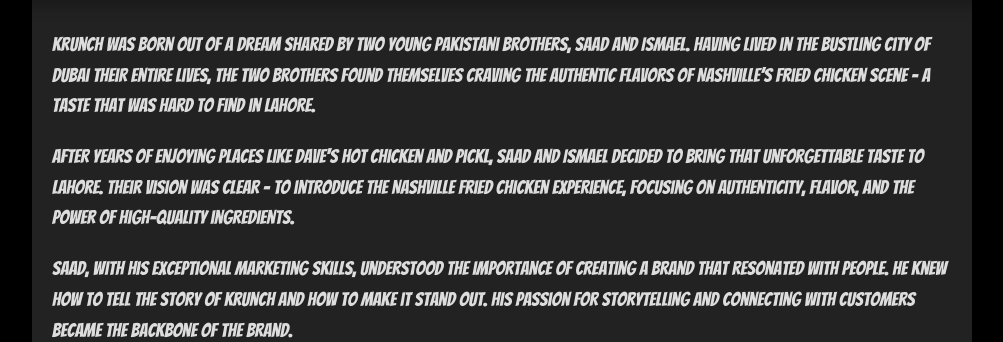
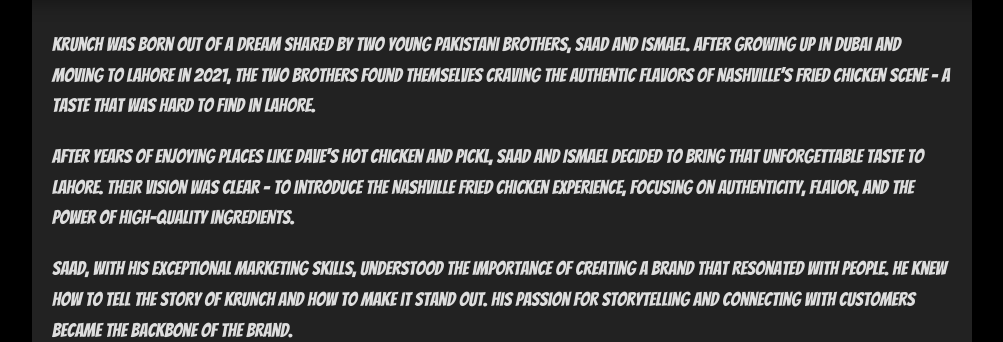
Before and after one commit to saadawan045/krunchwebsite, a PHP site: page /ourstory.php in a window 1280 px wide. Shown: the part 130-472 px from the top of the page, without its empty margins (138-1141 px from the left). Run offline with PHP 8.4, Linux system fonts and the light colour scheme.

Commit message:
Our Story: say the brothers moved from Dubai to Lahore in 2021
Co-Authored-By: Claude Opus 5.5 <noreply@anthropic.com>

```diff
--- a/ourstory.php
+++ b/ourstory.php
@@ -129,7 +129,7 @@ try {
 
     <div class="story-text">
         <p>
-            Krunch was born out of a dream shared by two young Pakistani brothers, Saad and Ismael. Having lived in the bustling city of Dubai their entire lives, the two brothers found themselves craving the authentic flavors of Nashville’s fried chicken scene – a taste that was hard to find in Lahore.
+            Krunch was born out of a dream shared by two young Pakistani brothers, Saad and Ismael. After growing up in Dubai and moving to Lahore in 2021, the two brothers found themselves craving the authentic flavors of Nashville’s fried chicken scene – a taste that was hard to find in Lahore.
         </p>
         <p>
             After years of enjoying places like Dave's Hot Chicken and Pickl, Saad and Ismael decided to bring that unforgettable taste to Lahore. Their vision was clear – to introduce the Nashville fried chicken experience, focusing on authenticity, flavor, and the power of high-quality ingredients.
```
